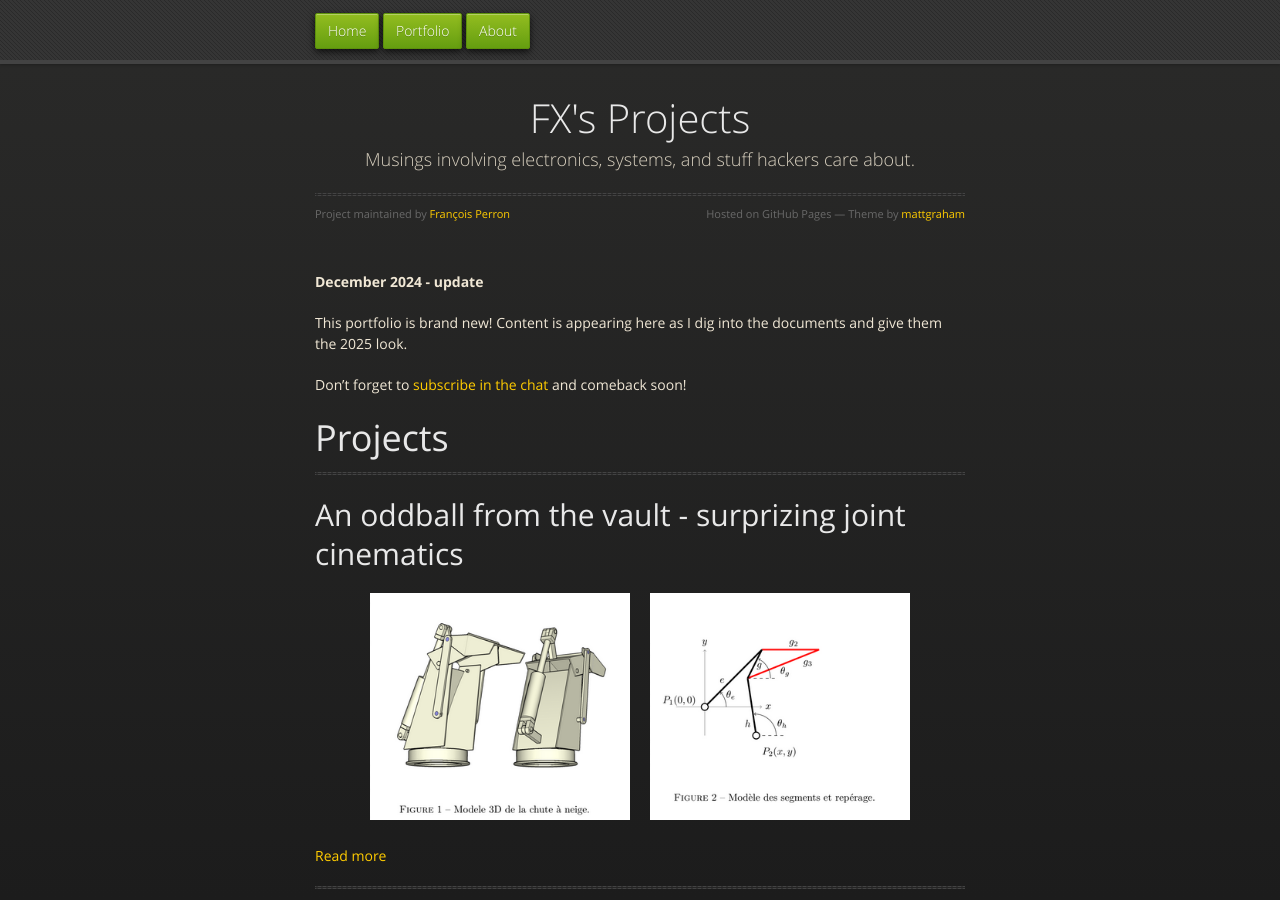
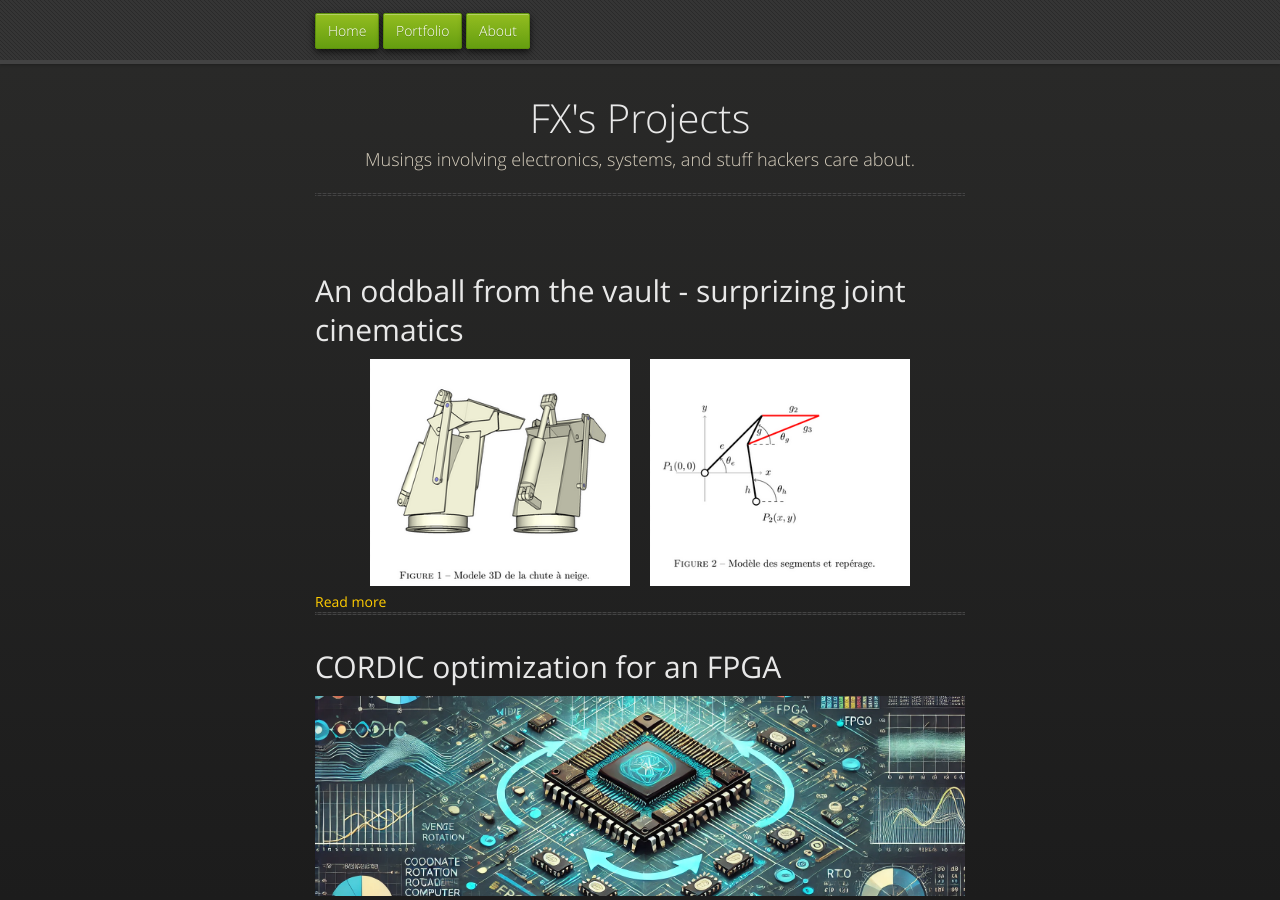
Before and after one commit to fperron-kt88/fx-portfolio, a Jekyll site: the page built from _pages/portfolio.md, in a window 1280 px wide and 900 px high. Built offline with Jekyll 4.4.1, drawn with Linux system fonts in a browser that asks for light colours; comment, search, counter and statistics services are not loaded; some of the changed text lies outside the part shown.

Commit message:
feat: clarify layout and footer

```diff
--- a/_layouts/default.html
+++ b/_layouts/default.html
@@ -85,18 +85,6 @@
                         site.github.project_tagline }}
                     </p>
                     <hr />
-                    <span class="credits left"
-                        >Project maintained by
-                        <a href="{{ site.github.owner_url }}"
-                            >{{ site.github.owner_name }}</a
-                        ></span
-                    >
-                    <span class="credits right"
-                        >Hosted on GitHub Pages &mdash; Theme by
-                        <a href="https://twitter.com/mattgraham"
-                            >mattgraham</a
-                        ></span
-                    >
                 </div>
 
                 {{ content }}
@@ -133,6 +121,22 @@
                     </button>
                 </form>
             </div> -->
+            <p style="text-align: center; margin: 0;">
+                    <span class="credits left"
+                        >Project maintained by
+                        <a href="{{ site.github.owner_url }}"
+                            >{{ site.github.owner_name }}</a
+                        ></span
+                    >
+            </p>
+            <p style="text-align: center; margin: 0;">
+                    <span class="credits right"
+                        >Hosted on GitHub Pages &mdash; Theme by
+                        <a href="https://twitter.com/mattgraham"
+                            >mattgraham</a
+                        ></span
+                    >
+            </p>
             <p style="text-align: center">
                 &copy; {{ site.time | date: '%Y' }} {{ site.name }}. All rights
                 reserved.
--- a/_pages/portfolio.md
+++ b/_pages/portfolio.md
@@ -5,22 +5,14 @@
 author_profile: true
 ---
 
-**December 2024 - update**
-
-This portfolio is brand new! Content is appearing here as I dig into the
-documents and give them the 2025 look.
-
-Don't forget to <a href="javascript:;"
-onclick="tidioChatApi.display(true);tidioChatApi.open()">subscribe in
-the chat</a> and comeback soon!
-
-# Projects
-
-  <hr>
 
 {% for post in site.posts %}
-  <h2>{{ post.title }}</h2>
-  <p>{{ post.excerpt }}</p>
+<article style="margin-bottom: 2rem;">
+  <a href="{{ post.url | relative_url }}" style="text-decoration: none; color: inherit;">
+    <h2>{{ post.title }}</h2>
+    {{ post.excerpt }}
+  </a>
   <a href="{{ post.url | relative_url }}">Read more</a>
   <hr>
+</article>
 {% endfor %}
```
Also changed, not shown: 1 other file.
